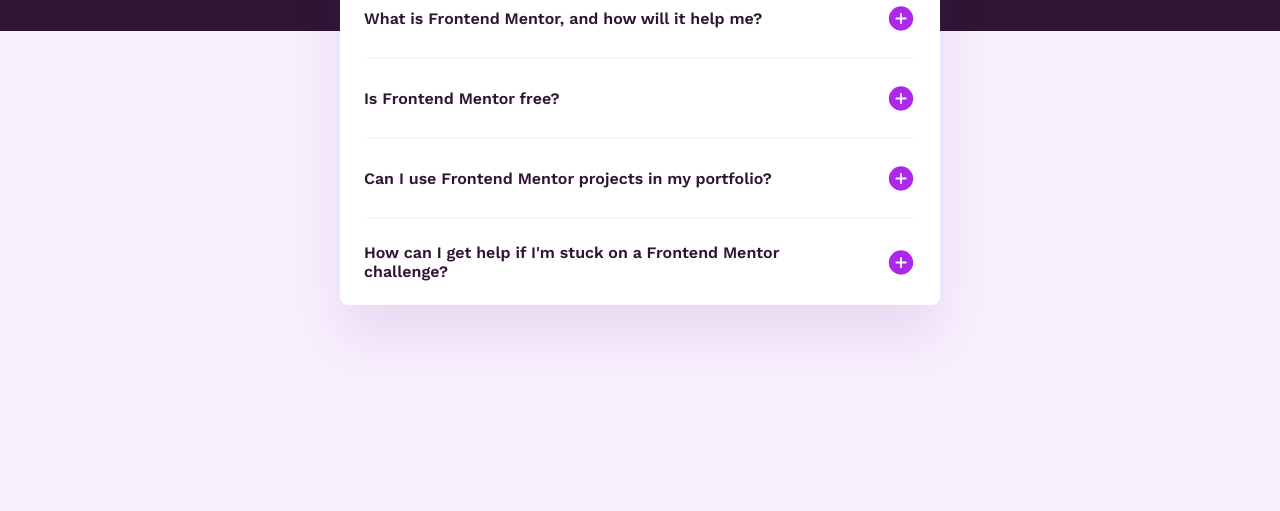
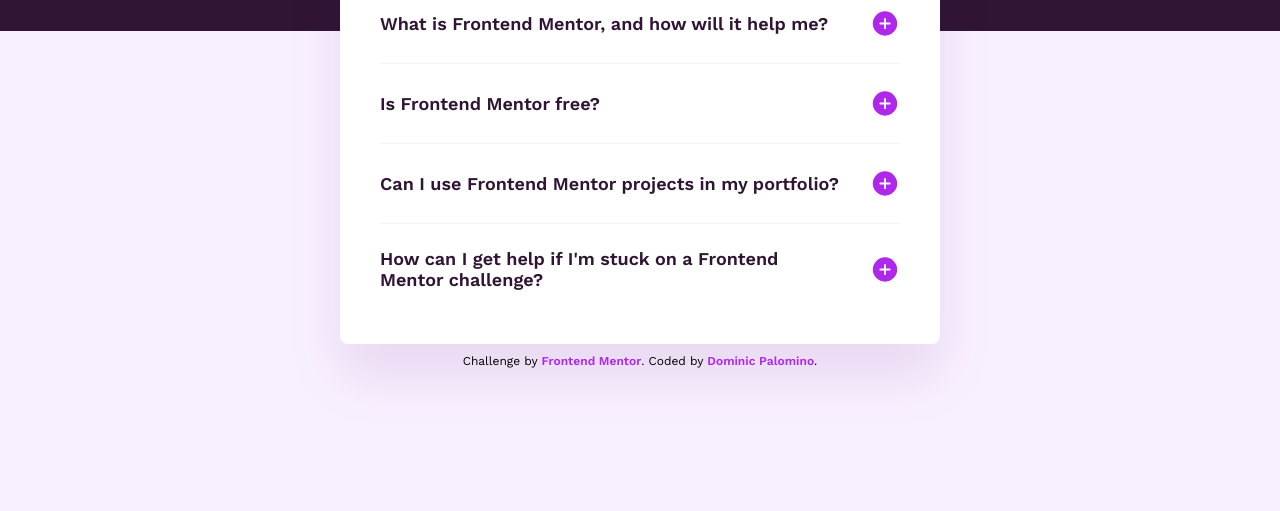
Before and after one commit to Dpal88/FAQ-Accordion, a plain HTML site: page index.html in a window 1280 px wide. Shown: the part 289-800 px from the top of the page. Drawn offline with Linux system fonts and the light colour scheme.

Commit message:
added attribution styles

```diff
--- a/css/styles.css
+++ b/css/styles.css
@@ -34,13 +34,43 @@
     display: block;
 }
 
+/*-------- ATTRIBUTION --------*/
+
 .attribution {
-    font-size: 11px;
+    position: relative;
+    bottom: -40px;
+    font-size: .75rem;
     text-align: center;
 }
 .attribution a {
-    color: hsl(228, 45%, 44%);
+    color: var(--bright-purple);
+    font-weight: 600;
+    position: relative;
+    text-decoration: none;
+    z-index: 1;
+    transition: color 0.5s ease-in-out;
 }
+.attribution a::before {
+    background: var(--dark-purple);
+    content: "";
+    inset: 0;
+    position: absolute;
+    /* Can change scaleY to scaleX for different effect, along with changing origin*/
+    transform: scaleY(0);
+    transform-origin: right;
+    transition: transform 0.5s ease-in-out;
+    z-index: -1;
+}
+.attribution a:hover {
+    color: var(--bright-purple);
+}
+.attribution a:hover::before {
+    /* Can change scaleY to scaleX for different effect, along with changing origin*/
+    transform: scaleY(1);
+    transform-origin: left;
+}
+
+/*-------- MAIN STYLES --------*/
 
 body {
     padding: 0 1.5rem;
@@ -56,6 +86,11 @@
     background: var(--white);
     border-radius: 0.5rem;
     box-shadow: 0px 32px 56px 0px rgba(80, 0, 118, 0.10);
+
+    /* 768px = 48rem */
+    @media (width > 48rem) {
+        padding: 2.5rem 2.5rem 1rem;
+    }
 }
 
 .bg-img {
@@ -82,12 +117,25 @@
     .header__img {
         width: 1.5rem;
         height: 1.5rem;
+
+        /* 768px = 48rem */
+        @media (width > 48rem) {
+            width: 2.5rem;
+            height: 2.5rem;
+        }
     }
+
     .header__heading {
         color: var(--dark-purple);
         font-size: 2rem;
         font-weight: 700;
+
+        /* 768px = 48rem */
+        @media (width > 48rem) {
+            font-size: 3.5rem;
+        }
     }
+
 }
 
 .faq {
@@ -108,15 +156,20 @@
     &[aria-expanded="true"]{
         grid-template-rows: .3fr 1fr;
         padding-bottom: 1.25rem;
-    }
 
-    &:last-child {
-        border-bottom: none;
+        /* 768px = 48rem */
+        @media (width > 48rem) {
+            padding-bottom: 1.5rem;
+        }
     }
 
     &:hover .question__heading {
         color: var(--bright-purple);
     }
+}
+
+.border-none {
+    border-bottom: none;
 }
 
 
@@ -130,7 +183,13 @@
         color: var(--dark-purple);
         font-size: 1rem;
         font-weight: 600;
+
+        /* 768px = 48rem */
+        @media (width > 48rem) {
+            font-size: 1.125rem;
+        }
     }
+
 }
 
 .answer {
@@ -142,5 +201,10 @@
         font-size: 0.875rem;
         font-weight: 400;
         line-height: 150%;
+
+        /* 768px = 48rem */
+        @media (width > 48rem) {
+            font-size: 1rem;
+        }
     }
 }
--- a/index.html
+++ b/index.html
@@ -13,9 +13,8 @@
 <body>
 
   <div class="bg-img"></div>
+
   <main>
-
-
 
     <header class="header">
       <img class="header__img" src="assets/images/icon-star.svg" alt="star icon">
@@ -67,7 +66,7 @@
 
     </div>
 
-    <div class="faq" role="button" aria-expanded="false">
+    <div class="faq border-none" role="button" aria-expanded="false">
 
       <div class="question">
         <h2 class="question__heading">How can I get help if I'm stuck on a Frontend Mentor challenge?</h2>
@@ -81,13 +80,12 @@
 
     </div>
 
+    <div class="attribution">
+      Challenge by <a href="https://www.frontendmentor.io?ref=challenge" target="_blank">Frontend Mentor</a>.
+      Coded by <a href="https://github.com/Dpal88" target="_blank">Dominic Palomino</a>.
+    </div>
+
   </main>
-
-
-  <!-- <div class="attribution">
-    Challenge by <a href="https://www.frontendmentor.io?ref=challenge" target="_blank">Frontend Mentor</a>.
-    Coded by <a href="#">Your Name Here</a>.
-  </div> -->
 
   <script src="js/script.js"></script>
 </body>
```
